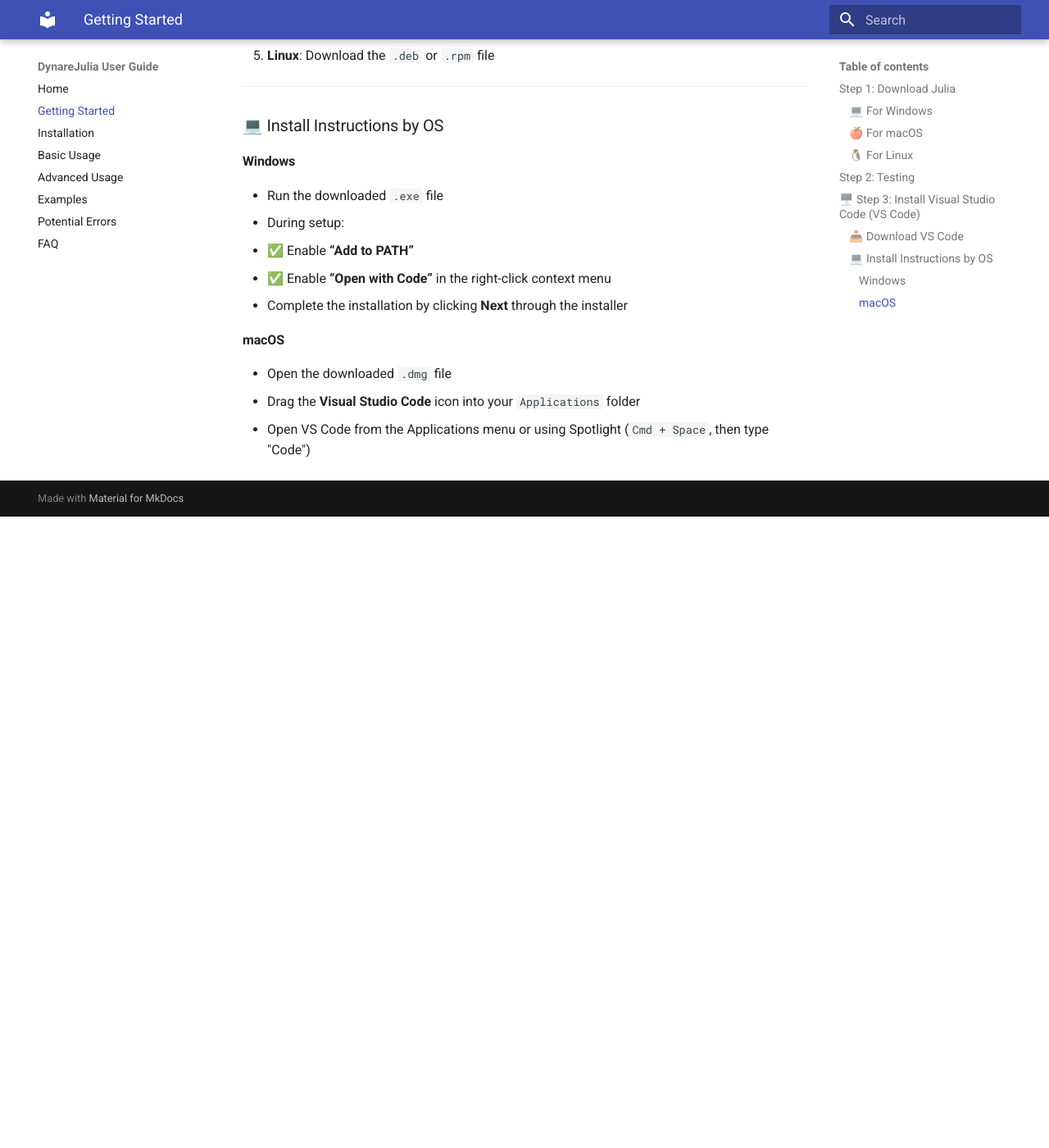
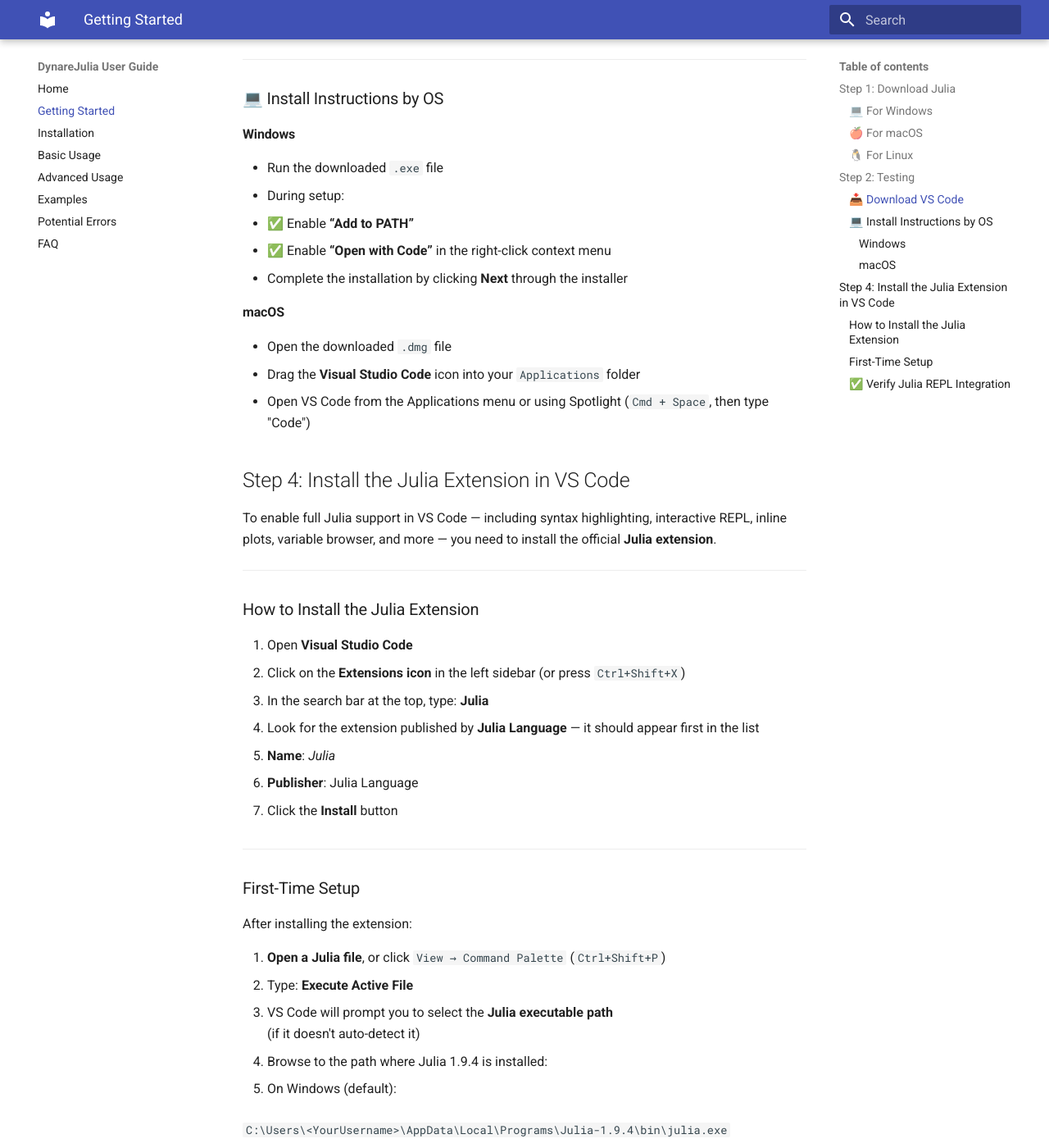
Before and after one commit to AsyaKostanyan/DynareJulia-User-Guide, an MkDocs documentation site: the page built from docs/getting-started.md, in a window 1280 px wide and 1400 px high, scrolled down 1689 px. Shown: the whole window at 82% size. Built offline with MkDocs 1.6.1 and Material for MkDocs 9.7.7, drawn with Linux system fonts in a browser that asks for light colours; before the commit the page ends 2319 px from its top, so only the background shows below that; some of the changed text lies outside the part shown.

Commit message:
Add Julia extension installation instructions for VS Code

````diff
--- a/docs/getting-started.md
+++ b/docs/getting-started.md
@@ -37,7 +37,7 @@
 ![Julia 1.9.4 Download Section](julia.png)
 
 
-## 🖥️ Step 3: Install Visual Studio Code (VS Code)
+🖥️ Step 3: Install Visual Studio Code (VS Code)
 
 [Visual Studio Code (VS Code)](https://code.visualstudio.com/) is a lightweight and powerful code editor.
 We recommend it for writing and managing Julia code, editing `.mod` model files, and building this documentation.
@@ -69,3 +69,67 @@
 - Open the downloaded `.dmg` file
 - Drag the **Visual Studio Code** icon into your `Applications` folder
 - Open VS Code from the Applications menu or using Spotlight (`Cmd + Space`, then type "Code")
+
+
+## Step 4: Install the Julia Extension in VS Code
+
+To enable full Julia support in VS Code — including syntax highlighting, interactive REPL, inline plots, variable browser, and more — you need to install the official **Julia extension**.
+
+---
+
+### How to Install the Julia Extension
+
+1. Open **Visual Studio Code**
+2. Click on the **Extensions icon** in the left sidebar (or press `Ctrl+Shift+X`)
+3. In the search bar at the top, type: **Julia**
+
+4. Look for the extension published by **Julia Language** — it should appear first in the list
+
+- **Name**: *Julia*
+- **Publisher**: Julia Language
+
+5. Click the **Install** button
+
+---
+
+### First-Time Setup
+
+After installing the extension:
+
+1. **Open a Julia file**, or click `View → Command Palette` (`Ctrl+Shift+P`)
+2. Type: **Execute Active File**
+3. VS Code will prompt you to select the **Julia executable path**
+(if it doesn't auto-detect it)
+4. Browse to the path where Julia 1.9.4 is installed:
+
+- On Windows (default):
+
+  ```
+  C:\Users\<YourUsername>\AppData\Local\Programs\Julia-1.9.4\bin\julia.exe
+  ```
+
+- On macOS:
+
+  ```
+  /Applications/Julia-1.9.app/Contents/Resources/julia/bin/julia
+  ```
+
+- On Linux (if installed via tarball):
+
+  ```
+  /opt/julia-1.9.4/bin/julia
+  ```
+
+5. Select the correct path → the extension will configure automatically
+
+---
+
+### ✅ Verify Julia REPL Integration
+
+To check if it's working:
+
+1. Create a new file and save it as `test.jl`
+2. Add:
+
+```julia
+println("Hello from Julia in VS Code!")
````
